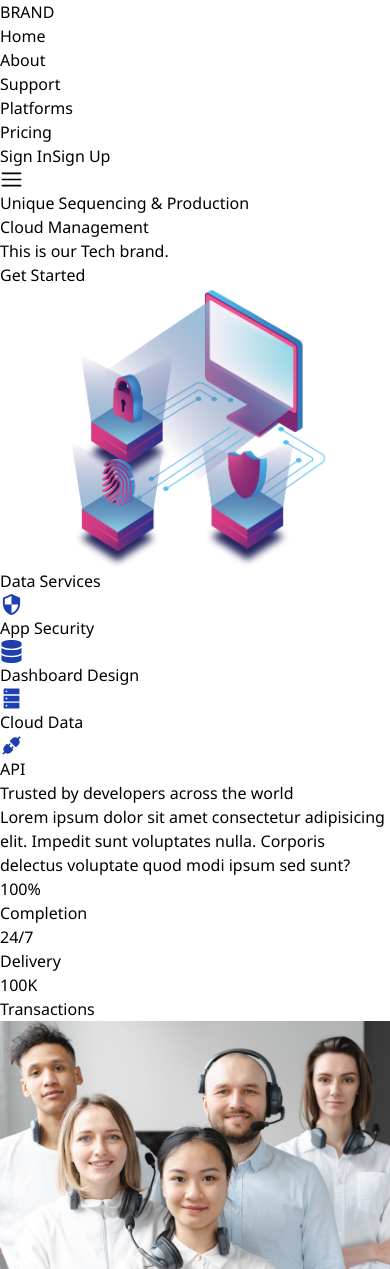
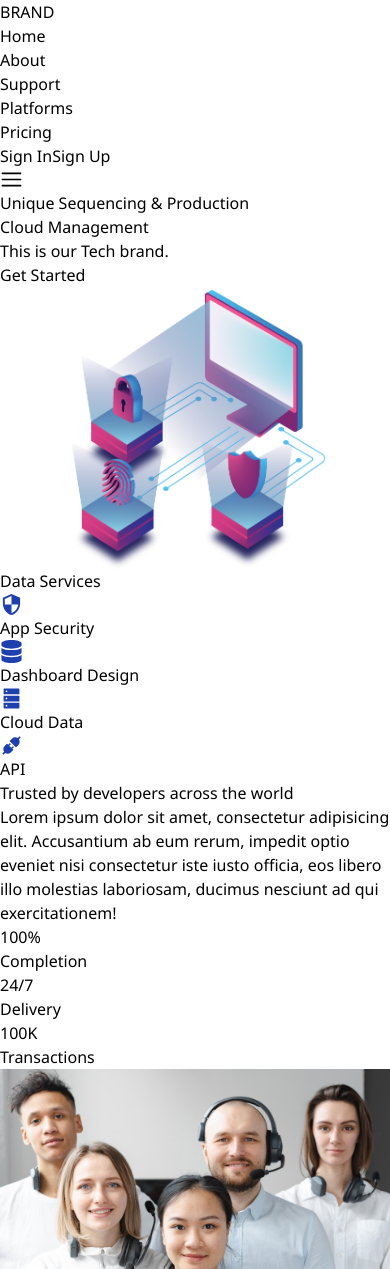
Before and after one commit to sohunz/cloud-app, a React (Vite) app: page / in a window 390 px wide. Shown: the top 1269 px of the page. Built offline with nearby package versions, Linux system fonts and the light colour scheme.

Commit message:
responsive client page

```diff
--- a/src/pages/Client.jsx
+++ b/src/pages/Client.jsx
@@ -1,34 +1,38 @@
 const Client = () => {
     return (
-        <div className=" max-w-[1440px] flex flex-col justify-center  mx-auto">
+        <div className="w-full px-10">
+            <div className="max-w-[1440px] flex flex-col justify-center  mx-auto">
                 <div className="text-center">
-                <p className="text-5xl font-bold py-5">
+                    <p className="lg:text-4xl md:text-3xl sm:text-3xl text-3xl font-bold lg:py-5 dm:py-3 sm:py-3 py-3">
                         Trusted by developers across the world
                     </p>
-                <p className="text-3xl py-5 mb-5 text-gray-500">
-                    Lorem ipsum dolor sit amet consectetur adipisicing elit.
-                    Impedit sunt voluptates nulla. Corporis delectus voluptate
-                    quod modi ipsum sed sunt?
+                    <p className="lg:text-2xl md:text-xl sm:text-xl text-lg py-5 mb-10 text-gray-500">
+                        Lorem ipsum dolor sit amet, consectetur adipisicing
+                        elit. Accusantium ab eum rerum, impedit optio eveniet
+                        nisi consectetur iste iusto officia, eos libero illo
+                        molestias laboriosam, ducimus nesciunt ad qui
+                        exercitationem!
                     </p>
                 </div>
-            <div className="grid grid-cols-3 gap-5">
+                <div className="grid lg:grid-cols-3 md:grid-cols-3 sm:grid-cols-3 grid-cols-1 lg:gap-5 md:gap-5 sm:gap-2 gap-5">
                     <div className="border flex flex-col justify-center items-center p-10 gap-3 rounded-lg">
-                    <p className="text-5xl font-extrabold text-blue-700">
+                        <p className="lg:text-5xl md:text-4xl sm:text-4xl text-4xl font-extrabold text-blue-800">
                             100%
                         </p>
                         <p className="text-gray-500">Completion</p>
                     </div>
                     <div className="border flex flex-col justify-center items-center p-10 gap-3 rounded-lg">
-                    <p className="text-5xl font-extrabold text-blue-700">
+                        <p className="lg:text-5xl md:text-4xl sm:text-4xl text-4xl font-extrabold text-blue-800">
                             24/7
                         </p>
                         <p className="text-gray-500">Delivery</p>
                     </div>
                     <div className="border flex flex-col justify-center items-center p-10 gap-3 rounded-lg">
-                    <p className="text-5xl font-extrabold text-blue-700">
+                        <p className="lg:text-5xl md:text-4xl sm:text-4xl text-4xl font-extrabold text-blue-800">
                             100K
                         </p>
                         <p className="text-gray-500">Transactions</p>
+                    </div>
                 </div>
             </div>
         </div>
```
Lines whose indentation alone changed are shown as unchanged.
